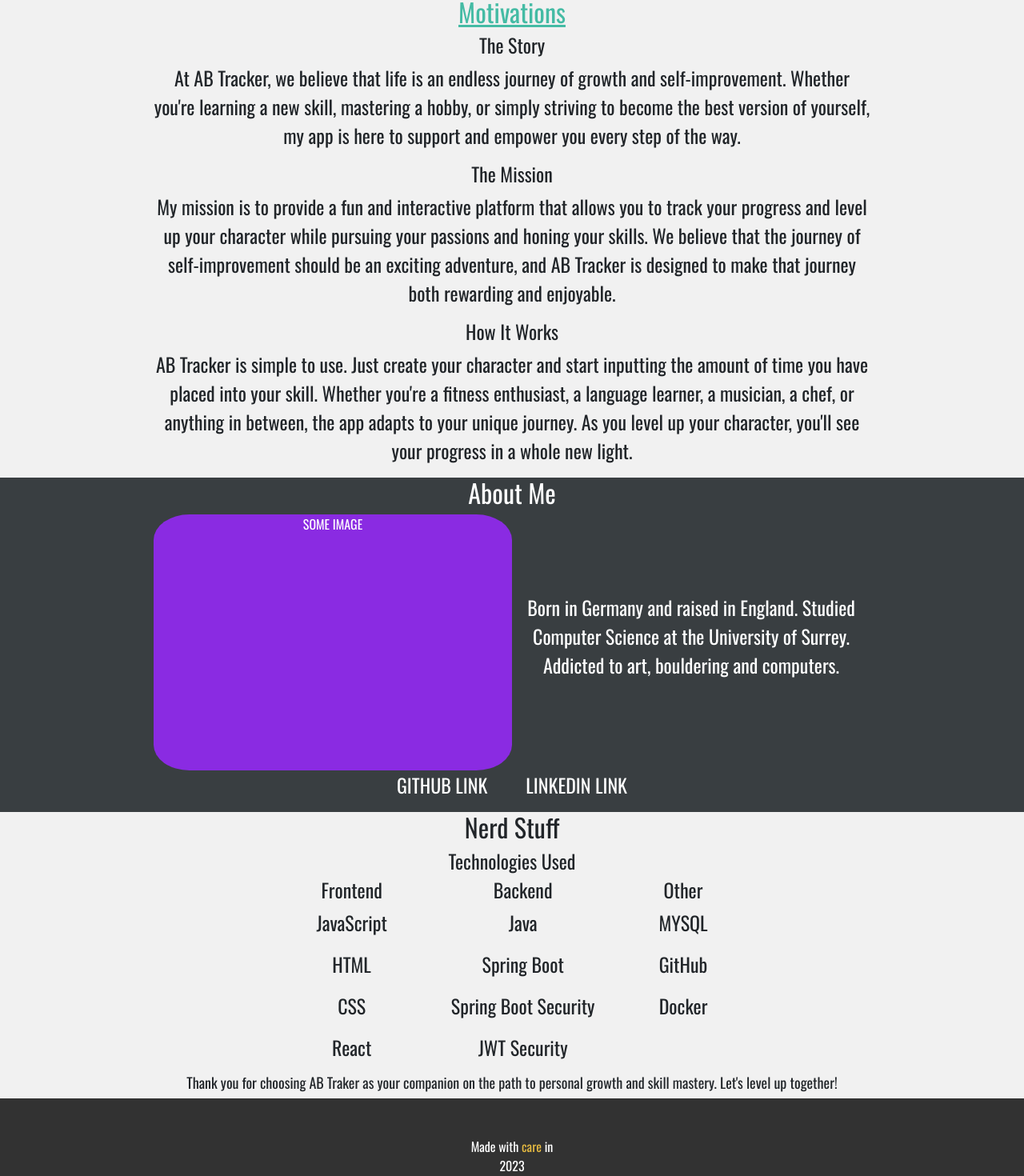
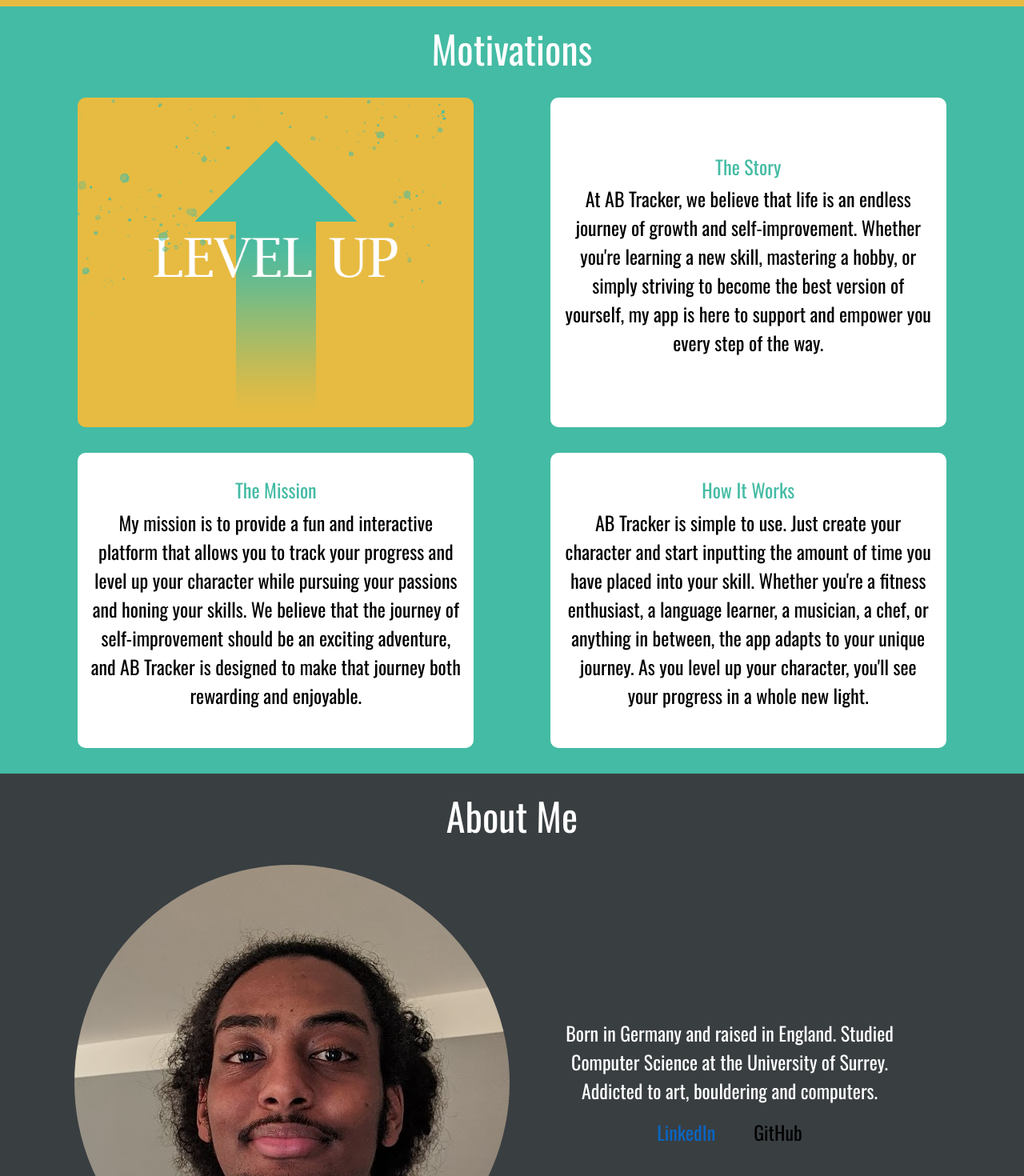
Before and after one commit to WildHeat/Progress-front-end, a React (Create React App) app: page /about in a window 1280 px wide. Shown: the part 60-1530 px from the top of the page at 80% size. Built offline with nearby package versions, Linux system fonts and the light colour scheme.

Commit message:
completed about page

```diff
--- a/src/App.css
+++ b/src/App.css
@@ -119,8 +119,9 @@ header {
   min-width: min(33vw, 30em);
   box-sizing: border-box;
   padding: 2em;
-  border: 2px solid teal;
+  border: 2px solid rgb(235, 235, 235);
   border-radius: 25px;
+  background-color: white;
   /* flex: 50%; */
 }
 
@@ -129,6 +130,11 @@ header {
   white-space: nowrap;
   overflow: hidden;
   text-overflow: ellipsis;
+}
+
+.all-skills-container {
+  width: 100%;
+  background-color: #ececec;
 }
 
 .all-skills-container {
--- a/src/App.js
+++ b/src/App.js
@@ -15,6 +15,7 @@ import Footer from "./components/Footer";
 import { library } from "@fortawesome/fontawesome-svg-core";
 import { faBars, faTimes } from "@fortawesome/free-solid-svg-icons";
 import About from "./components/About/About";
+import ScrollToTop from "./components/ScrollToTop";
 
 library.add(faBars, faTimes);
 
@@ -50,6 +51,7 @@ function App() {
           <Route path="/*" element={<PageNotFound />} />
         </Routes>
         <Footer />
+        <ScrollToTop />
       </div>
     </Router>
   );
--- a/src/components/About/About.css
+++ b/src/components/About/About.css
@@ -1,21 +1,38 @@
 .about-page-container {
   text-align: center;
 }
-.about-page-container p {
+.about-page-container p,
+.nav-link {
   font-size: 1.5em;
 }
 
-.page-title {
-  color: #44bba4;
+.linkedin {
+  color: #0a66c2;
+}
+
+.github {
+  color: black;
+}
+
+.page-title,
+.title {
+  color: white;
+  padding-block: 0.5em;
+  font-size: 3em;
+}
+
+.nerd-title {
+  color: black;
 }
 
 .about-me-container {
   background-color: #393e41;
   color: white;
+  padding-bottom: 2em;
 }
 
 .section {
-  padding-inline: 15%;
+  padding-inline: min(7%, 6em);
 }
 
 .about-me {
@@ -25,10 +42,8 @@
 }
 
 .about-me-image {
-  background-color: blueviolet;
-  width: max(50%, 20em);
-  height: 40vh;
-  border-radius: 10%;
+  width: 100%;
+  border-radius: 100%;
 }
 .about-me-links {
   display: flex;
@@ -52,5 +67,66 @@
   display: flex;
   flex-wrap: wrap;
   justify-content: center;
-  gap: 5em;
+  gap: 1em 5em;
 }
+
+.motivation-container {
+  background-color: #44bba4;
+  color: white;
+}
+
+.level-up-image-container {
+  width: max(45%, 19em);
+}
+
+.level-up-image {
+  width: 100%;
+  border-radius: 10px;
+}
+
+.top-motivation-section {
+  width: 100%;
+  display: flex;
+  justify-content: space-around;
+  flex-wrap: wrap;
+  gap: 1em 5em;
+}
+
+.motivation-section,
+.story-right-container {
+  width: max(45%, 19em);
+  padding: 2em 1em;
+  background-color: white;
+  color: black;
+  border-radius: 10px;
+  display: flex;
+  flex-direction: column;
+  justify-content: center;
+}
+
+.bottom-motivation-section {
+  display: flex;
+  flex-wrap: wrap;
+  justify-content: space-around;
+  gap: 1em 5em;
+  padding-block: 2em;
+}
+
+h4 {
+  color: #44bba4;
+}
+
+.tech-container {
+  flex: 1;
+}
+
+.tech-used-title {
+  color: black;
+  padding-bottom: 1em;
+}
+
+.thank-you-container {
+  padding: 2em;
+  color: white;
+  background-color: #44bba4;
+}
--- a/src/components/About/About.js
+++ b/src/components/About/About.js
@@ -1,58 +1,98 @@
 import React from "react";
 import "./About.css";
+import { Link } from "react-router-dom";
 
 const About = () => {
   return (
     <div className="about-page-container">
       <div className="motivation-container section">
-        <h2 className="page-title">
-          <u>Motivations</u>
-        </h2>
+        <h2 className="page-title title">Motivations</h2>
+
+        <div className="top-motivation-section">
+          <div className="level-up-image-container">
+            <img
+              className="level-up-image"
+              src={require("../../img/level up splash.png")}
+              alt="Level up arrow"
+            />
+          </div>
+          <div className="story-right-container">
+            <div className="story-right-text">
               <h4>The Story</h4>
               <p>
-          At AB Tracker, we believe that life is an endless journey of growth
-          and self-improvement. Whether you're learning a new skill, mastering a
-          hobby, or simply striving to become the best version of yourself, my
-          app is here to support and empower you every step of the way.
+                At AB Tracker, we believe that life is an endless journey of
+                growth and self-improvement. Whether you're learning a new
+                skill, mastering a hobby, or simply striving to become the best
+                version of yourself, my app is here to support and empower you
+                every step of the way.
               </p>
+            </div>
+          </div>
+        </div>
+        <div className="bottom-motivation-section">
+          <div className="motivation-section">
             <h4>The Mission</h4>
             <p>
-          My mission is to provide a fun and interactive platform that allows
-          you to track your progress and level up your character while pursuing
-          your passions and honing your skills. We believe that the journey of
-          self-improvement should be an exciting adventure, and AB Tracker is
-          designed to make that journey both rewarding and enjoyable.
+              My mission is to provide a fun and interactive platform that
+              allows you to track your progress and level up your character
+              while pursuing your passions and honing your skills. We believe
+              that the journey of self-improvement should be an exciting
+              adventure, and AB Tracker is designed to make that journey both
+              rewarding and enjoyable.
             </p>
+          </div>
+
+          <div className="motivation-section">
             <h4>How It Works</h4>
             <p>
               AB Tracker is simple to use. Just create your character and start
-          inputting the amount of time you have placed into your skill. Whether
-          you're a fitness enthusiast, a language learner, a musician, a chef,
-          or anything in between, the app adapts to your unique journey. As you
-          level up your character, you'll see your progress in a whole new
-          light.
+              inputting the amount of time you have placed into your skill.
+              Whether you're a fitness enthusiast, a language learner, a
+              musician, a chef, or anything in between, the app adapts to your
+              unique journey. As you level up your character, you'll see your
+              progress in a whole new light.
             </p>
           </div>
+        </div>
+      </div>
       <div className="about-me-container section">
-        <h2>About Me</h2>
+        <h2 className="title">About Me</h2>
         <div className="about-me">
-          <div className="about-me-image">SOME IMAGE</div>
+          <div className="about-me-image-container">
+            <img
+              className="about-me-image"
+              src={require("../../img/about-me-edit.jpg")}
+              alt="portrait of creator"
+            />
+          </div>
           <div className="about-me-description">
             <p>
               Born in Germany and raised in England. Studied Computer Science at
               the University of Surrey. Addicted to art, bouldering and
               computers.
             </p>
+            <div className="about-me-links">
+              <Link
+                className="nav-link linkedin"
+                target="_blank"
+                to="https://www.linkedin.com/in/aron-berhane-0485b820b/"
+              >
+                LinkedIn
+              </Link>
+              <Link
+                className="nav-link github"
+                target="_blank"
+                to="https://github.com/WildHeat"
+              >
+                GitHub
+              </Link>
             </div>
-          <div className="about-me-links">
-            <p>GITHUB LINK</p>
-            <p>LINKEDIN LINK</p>
           </div>
         </div>
       </div>
       <div className="nerd-stuff-container section">
-        <h2>Nerd Stuff</h2>
-        <h4>Technologies Used</h4>
+        <h2 className="nerd-title title">Nerd Stuff</h2>
+        <h4 className="tech-used-title">Technologies Used</h4>
         <div className="nerd-technology-container">
           <div className="tech-container">
             <h4>Frontend</h4>
@@ -66,17 +106,17 @@ const About = () => {
             <p>Java</p>
             <p>Spring Boot</p>
             <p>Spring Boot Security</p>
-            <p>JWT Security</p>
           </div>
           <div className="tech-container">
             <h4>Other</h4>
             <p>MYSQL</p>
+            <p>JWT</p>
             <p>GitHub</p>
             <p>Docker</p>
           </div>
         </div>
       </div>
-      <div>
+      <div className="thank-you-container">
         <h6>
           Thank you for choosing AB Traker as your companion on the path to
           personal growth and skill mastery. Let's level up together!
--- a/src/components/Header.js
+++ b/src/components/Header.js
@@ -10,6 +10,7 @@ function Header() {
 
   useEffect(() => {
     setJwt(JSON.parse(localStorage.getItem("jwt")));
+    console.log("hello");
   }, [tempJwt]);
 
   useEffect(() => {
--- a/src/components/Profile/ProfilePage.js
+++ b/src/components/Profile/ProfilePage.js
@@ -29,6 +29,7 @@ function ProfilePage() {
             })
             .catch((message) => {
               setJwt(null);
+              window.location.href = "/login";
               alert(message);
             });
         } catch (error) {
--- /dev/null
+++ b/src/components/ScrollToTop.js
@@ -0,0 +1,14 @@
+import { useEffect } from "react";
+import { useLocation } from "react-router-dom";
+
+const ScrollToTop = () => {
+  const { pathname } = useLocation();
+
+  useEffect(() => {
+    window.scroll(0, 0);
+  }, [pathname]);
+
+  return null;
+};
+
+export default ScrollToTop;
```
Also changed, not shown: src/components/Profile/AllSkills.js (+15 -33 lines), src/img/about-me-edit.jpg (added), src/img/level up splash.png (added). Lines whose indentation alone changed are shown as unchanged.
